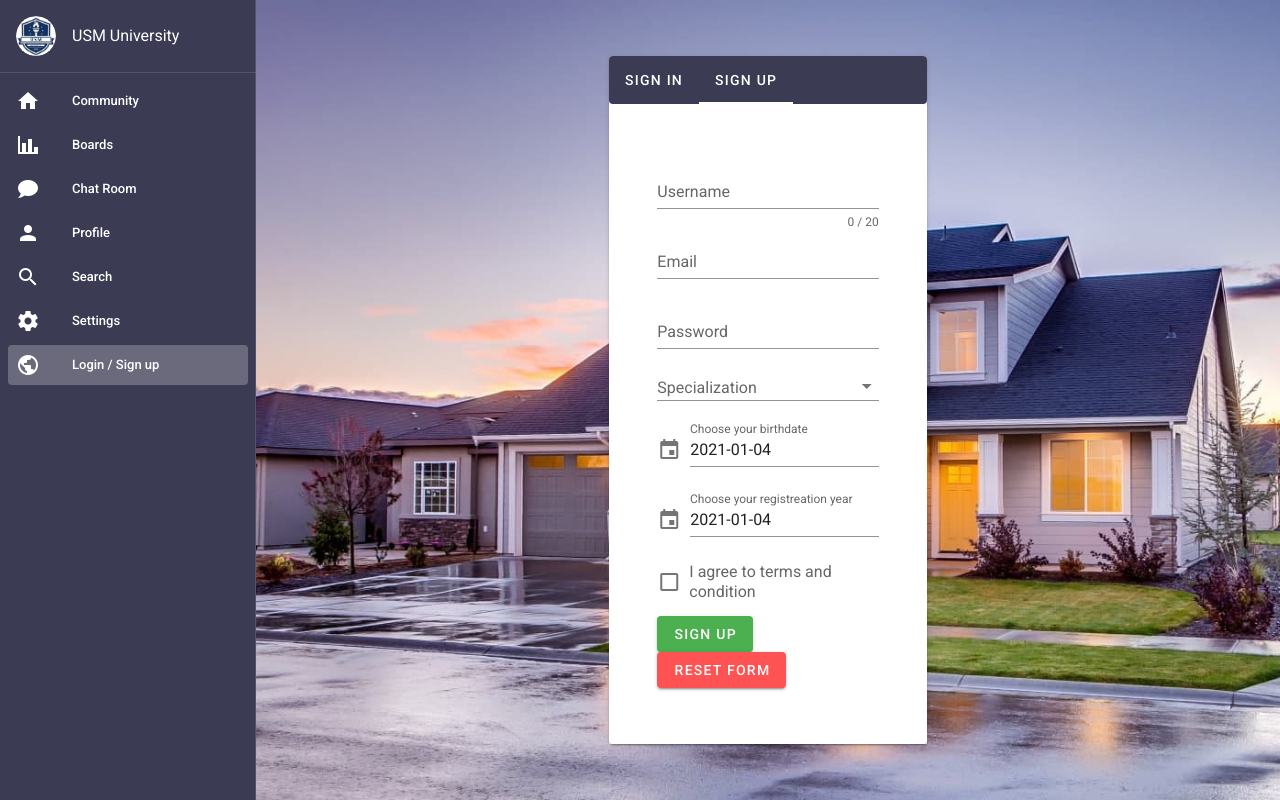
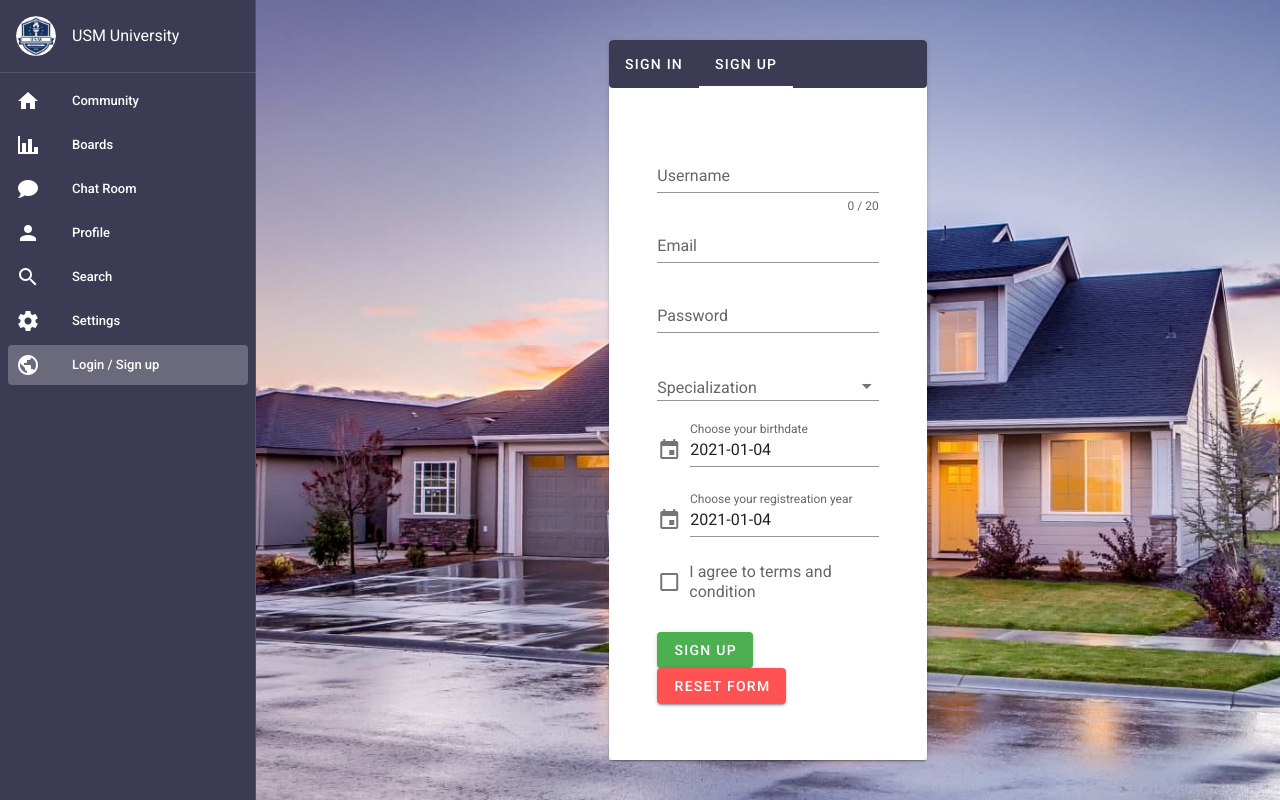
Before and after one commit to RoduanKD/Frontend-05-USM-project, a Vue app: page /login in a window 1280 px wide. Both pictures are taken after a click on the tab "SIGN UP". Built offline with nearby package versions, Linux system fonts and the light colour scheme; what vue-moment would draw is missing.

Commit message:
-Final Edit

```diff
--- a/src/views/Login.vue
+++ b/src/views/Login.vue
@@ -9,7 +9,7 @@
               background-color="primary"
               left
             >
-              <v-tab class="white--text">SIGN IN</v-tab>
+               <v-tab class="white--text" >SIGN IN</v-tab>
               <v-tab class="white--text">SIGN UP</v-tab>
               <v-tab-item>
                 <v-card class="mx-auto elevation-12 midcard Blured">
@@ -48,9 +48,9 @@
               <v-tab-item>
                 <v-card class="mx-auto elevation-12 midcard Blured">
                   <v-card-text class="pa-12">
-                    <v-form ref="form" class="py-0 py-2">
+                    <v-form ref="form" class=" py-2 pb-6">
                       <v-text-field
-                        name="username"
+                        name="name"
                         label="Username"
                         type="text"
                         v-model="name"
@@ -66,7 +66,7 @@
                         v-model="email"
                         :rules="emailRules"
                       ></v-text-field>
-                      <v-text-field
+                      <v-text-field class="pb-4"
                         name="password"
                         label="Password"
                         id="password"
@@ -244,10 +244,6 @@ export default {
 .midcard {
   min-height: 400px;
 }
-.Flex {
-  flex-direction: column;
-  padding-top: 35px;
-}
 .back {
   background-image: url("~@/assets/LoginBackground.jpeg");
   background-size: cover;
```
